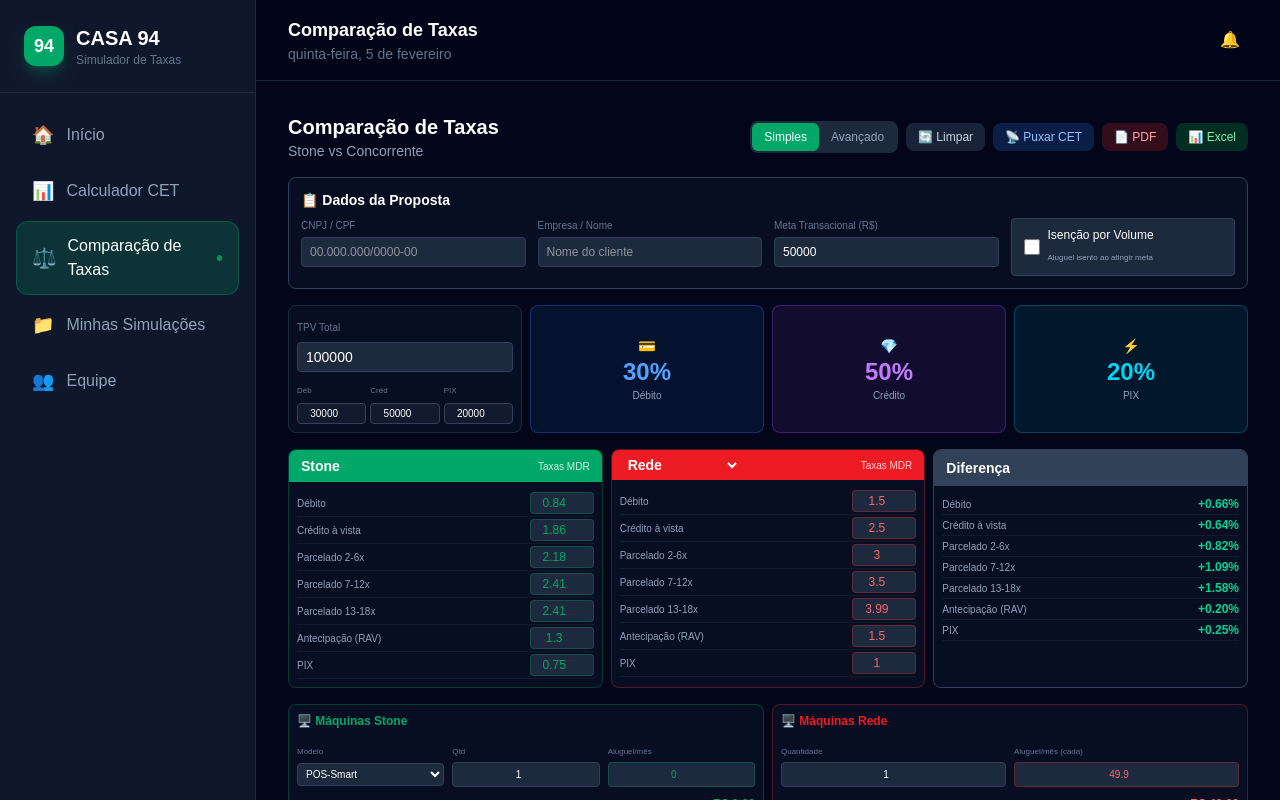
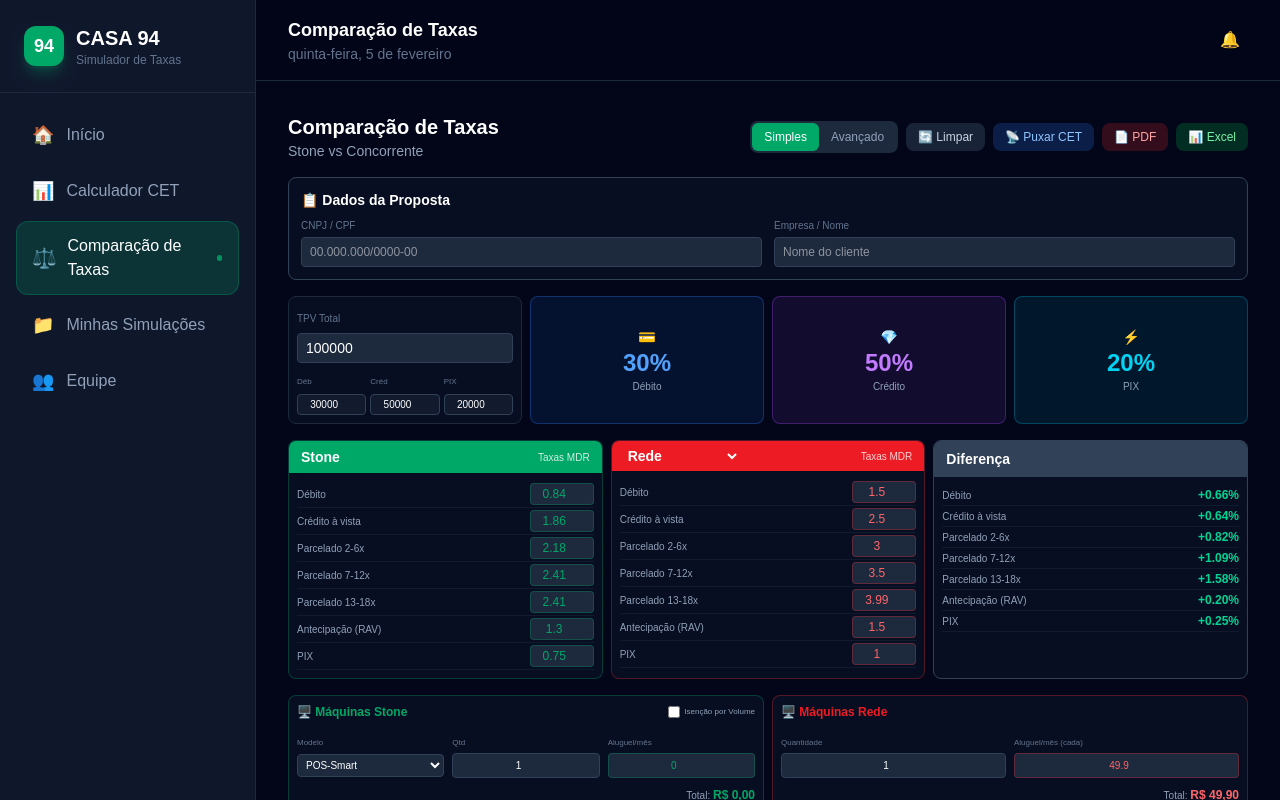
Before and after one commit to SDRCasagrande/casa94-stone, a Next.js app: page /dashboard/comparativo in a window 1280 px wide. Shown: the top 800 px of the page. Built offline with nearby package versions, Linux system fonts and the light colour scheme.

Commit message:
feat: move volume exemption to machine section with agreement text

```diff
--- a/src/app/dashboard/comparativo/page.tsx
+++ b/src/app/dashboard/comparativo/page.tsx
@@ -187,7 +187,7 @@
 
     // Custos de aluguel mensais (considera isenção por volume)
     const volumeAtingido = mode === 'simple' ? volumeTotal >= metaTransacional : advancedTotalVolume >= metaTransacional;
-    const stoneRentalCost = isencaoVolume && volumeAtingido ? 0 : (stoneQtdMaquinas * stoneAluguel);
+    const stoneRentalCost = isencaoVolume ? 0 : (stoneQtdMaquinas * stoneAluguel);
     const competitorRentalCost = competitorQtdMaquinas * competitorAluguel;
     const rentalEconomy = competitorRentalCost - stoneRentalCost;
 
@@ -464,7 +464,7 @@
                 <div className="flex items-center gap-2 mb-2">
                     <span className="text-white font-bold text-sm">📋 Dados da Proposta</span>
                 </div>
-                <div className="grid grid-cols-1 sm:grid-cols-2 lg:grid-cols-4 gap-3">
+                <div className="grid grid-cols-1 sm:grid-cols-2 gap-3">
                     <div>
                         <label className="text-[10px] text-slate-500 block mb-1">CNPJ / CPF</label>
                         <input type="text" value={clienteCNPJ} onChange={(e) => setClienteCNPJ(e.target.value)}
@@ -477,29 +477,7 @@
                             placeholder="Nome do cliente"
                             className="w-full bg-slate-800 border border-slate-700 rounded px-2 py-1.5 text-white text-xs" />
                     </div>
-                    <div>
-                        <label className="text-[10px] text-slate-500 block mb-1">Meta Transacional (R$)</label>
-                        <input type="number" value={metaTransacional} onChange={(e) => setMetaTransacional(Number(e.target.value))}
-                            className="w-full bg-slate-800 border border-slate-700 rounded px-2 py-1.5 text-white text-xs" />
-                    </div>
-                    <div className="flex items-center gap-2">
-                        <label className="flex items-center gap-2 cursor-pointer bg-slate-800 border border-slate-700 rounded px-3 py-2 w-full">
-                            <input type="checkbox" checked={isencaoVolume} onChange={(e) => setIsencaoVolume(e.target.checked)}
-                                className="w-4 h-4 accent-[#00A868]" />
-                            <div>
-                                <span className="text-xs text-white block">Isenção por Volume</span>
-                                <span className="text-[8px] text-slate-400">Aluguel isento ao atingir meta</span>
-                            </div>
-                        </label>
-                    </div>
                 </div>
-                {isencaoVolume && (
-                    <div className="mt-2 text-[10px] text-slate-400 flex items-center gap-2">
-                        <span className={volumeAtingido ? 'text-[#00A868]' : 'text-amber-400'}>
-                            {volumeAtingido ? '✅ Meta atingida! Aluguel isento.' : `⚠️ Volume atual abaixo da meta de ${formatCurrency(metaTransacional)}`}
-                        </span>
-                    </div>
-                )}
             </div>
 
             {/* Volume + Share - Cards Grandes */}
@@ -720,8 +698,13 @@
             <div className="grid grid-cols-1 lg:grid-cols-2 gap-2">
                 {/* Stone Máquinas */}
                 <div className="bg-slate-900/50 border border-[#00A868]/30 rounded-lg p-2">
-                    <div className="flex items-center gap-2 mb-2">
+                    <div className="flex items-center justify-between gap-2 mb-2">
                         <span className="text-[#00A868] font-bold text-xs">🖥️ Máquinas Stone</span>
+                        <label className="flex items-center gap-1 cursor-pointer">
+                            <input type="checkbox" checked={isencaoVolume} onChange={(e) => setIsencaoVolume(e.target.checked)}
+                                className="w-3 h-3 accent-[#00A868]" />
+                            <span className="text-[8px] text-slate-400">Isenção por Volume</span>
+                        </label>
                     </div>
                     <div className="grid grid-cols-3 gap-2">
                         <div>
@@ -739,12 +722,30 @@
                         <div>
                             <label className="text-[8px] text-slate-500">Aluguel/mês</label>
                             <input type="number" step="0.01" value={stoneAluguel} onChange={(e) => setStoneAluguel(Number(e.target.value))}
-                                className="w-full bg-slate-800 border border-[#00A868]/30 rounded px-1 py-1 text-[#00A868] text-[10px] text-center" />
+                                className={`w-full bg-slate-800 border rounded px-1 py-1 text-[10px] text-center ${isencaoVolume ? 'border-amber-500/30 text-amber-400 line-through' : 'border-[#00A868]/30 text-[#00A868]'}`}
+                                disabled={isencaoVolume} />
                         </div>
                     </div>
+
+                    {/* Isenção por Volume - Valor do Acordo */}
+                    {isencaoVolume && (
+                        <div className="mt-2 bg-amber-500/10 border border-amber-500/30 rounded p-2">
+                            <div className="flex items-center gap-2 mb-1">
+                                <span className="text-[10px] text-amber-400">📜 Valor do Acordo Transacional:</span>
+                                <input type="number" value={metaTransacional} onChange={(e) => setMetaTransacional(Number(e.target.value))}
+                                    className="w-24 bg-slate-800 border border-amber-500/50 rounded px-1 py-0.5 text-amber-400 text-[10px] text-center" />
+                            </div>
+                            <p className="text-[10px] text-[#00A868] font-medium">
+                                ✅ Valor do aluguel ISENTO cumprindo o acordo de {formatCurrency(metaTransacional)}
+                            </p>
+                        </div>
+                    )}
+
                     <div className="mt-1 text-right">
                         <span className="text-[10px] text-slate-400">Total: </span>
-                        <span className="text-xs text-[#00A868] font-bold">{formatCurrency(stoneRentalCost)}</span>
+                        <span className={`text-xs font-bold ${isencaoVolume ? 'text-[#00A868]' : 'text-[#00A868]'}`}>
+                            {isencaoVolume ? 'ISENTO' : formatCurrency(stoneRentalCost)}
+                        </span>
                     </div>
                 </div>
 
```
